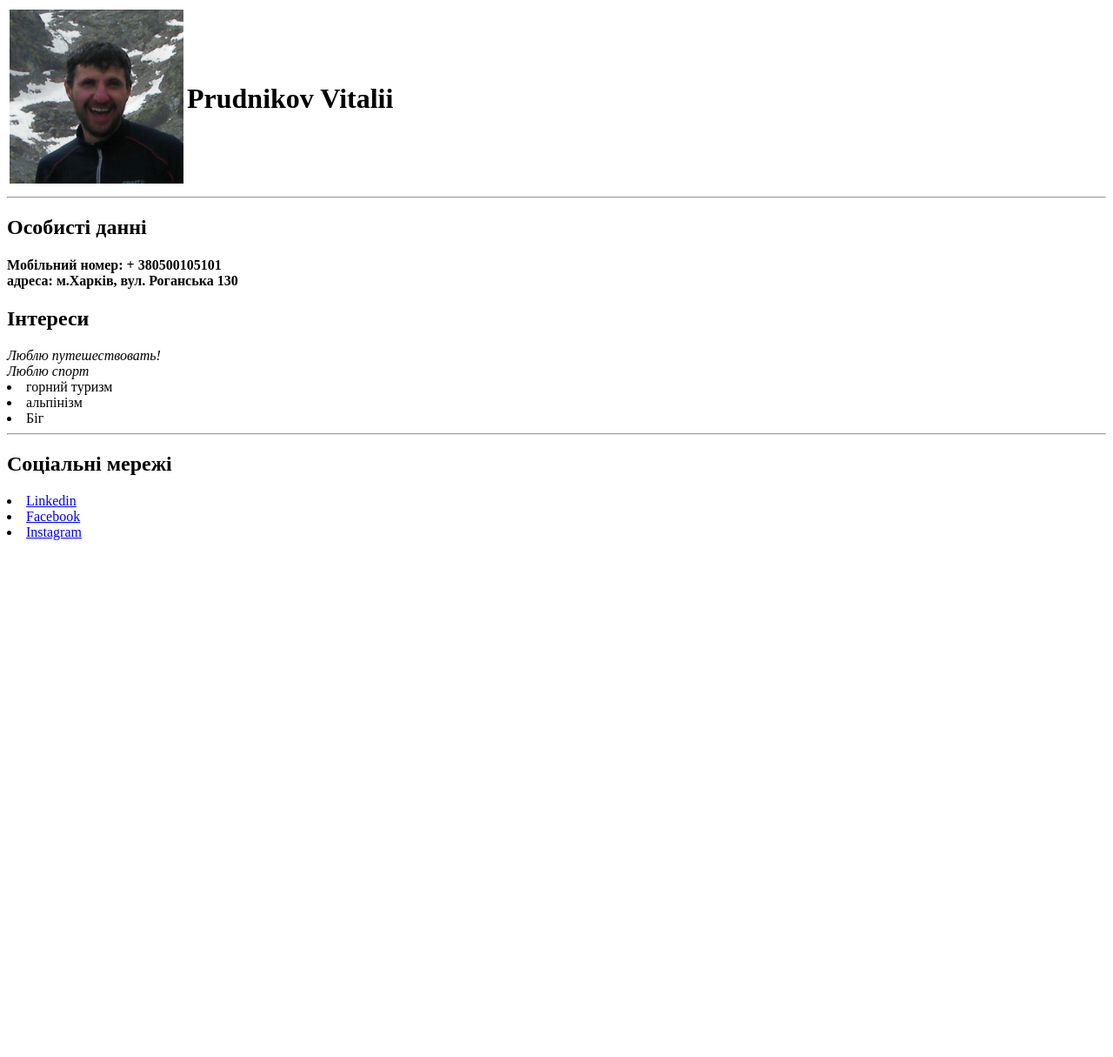
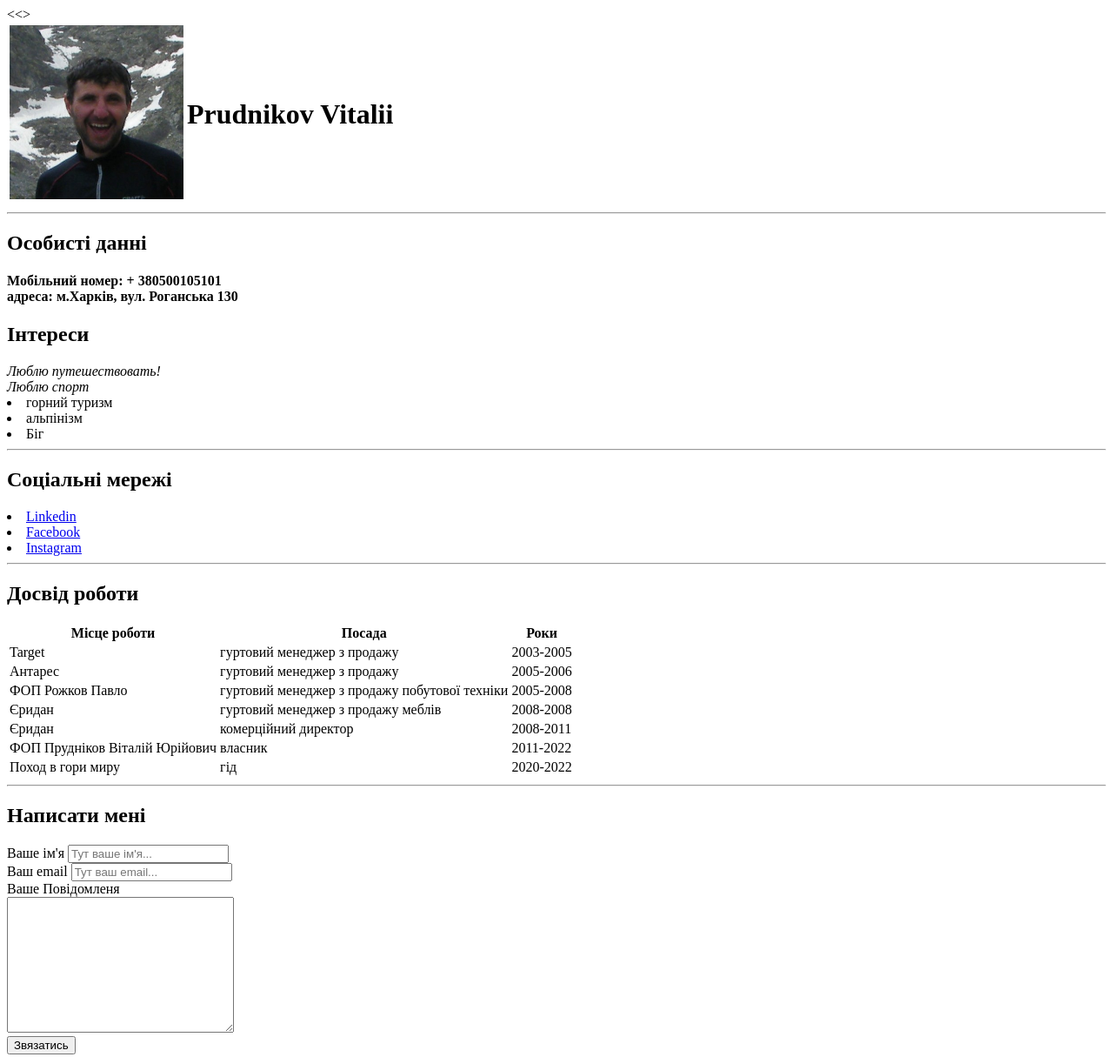
Before and after one commit to PrudnikovVetal/Prudnikov-cv, a plain HTML site: page index.html in a window 1280 px wide. Shown: the whole page at 87% size. Before the commit the page ends 800 px from the top, so only its background shows below. Drawn offline with Linux system fonts and the light colour scheme.

Commit message:
html finish

```diff
--- a/index.html
+++ b/index.html
@@ -8,10 +8,10 @@
   </head>
   <body>
     <table>
-        <tr>
+        <<>
             <td><img src="avatar.JPG" width="200" alt="тут моя фото"></td>
             <td><h1>Prudnikov Vitalii</h1></td>
-        </tr>
+        </<tr>
     </table>
 
     <hr />
@@ -47,5 +47,105 @@
             target ="_blank" >Instagram</a>
         </li>
     </uг>
+    <hr/>
+    <h2>Досвід роботи</h2>
+    <table>
+        <tr>
+            <th>
+                Місце  роботи
+            </th>
+            <th>Посада</th>
+            <th>Роки</th>
+        </tr>
+
+            <td>
+Target
+            </td>
+            <td>
+гуртовий менеджер з продажу
+            </td>
+            <td>
+2003-2005
+            </td>
+        </tr>
+        <tr>
+        <td>
+Антарес
+        </td>
+        <td>
+гуртовий менеджер з продажу
+        </td>
+        <td>
+2005-2006
+        </td>
+        <tr>
+            <td>
+ФОП Рожков Павло
+            </td>
+            <td>
+гуртовий менеджер з продажу побутової техніки
+            </td>
+            <td>
+2005-2008
+            </td>
+            <tr>
+            <td>
+Єридан
+            </td>
+            <td>
+гуртовий менеджер з продажу меблів
+            </td>
+            <td>
+2008-2008
+            </td>
+            <tr>
+            <td>
+Єридан
+            </td>
+            <td>
+комерційний директор
+            </td>
+            <td>
+2008-2011
+            </td>
+<tr>            <td>
+    ФОП Прудніков Віталій Юрійович
+                </td>
+                <td>
+    власник
+                </td>
+                <td>
+    2011-2022
+                </td></tr>
+
+            <tr>            <td>
+                Поход в гори миру
+                            </td>
+                            <td>
+                гід
+                            </td>
+                            <td>
+                2020-2022
+                            </td>
+                        </tr>
+    </table>
+    <hr/>
+    <h2>Написати мені</h2>
+    <form action="/">
+        <label for="name">Ваше ім'я</label>
+        <input type="text" id="name" placeholder="Тут ваше ім'я...">
+        <br>
+        <label for="email">Ваш email</label>
+        <input type="text" id="email" placeholder="Тут ваш email...">
+        <br>
+        <label for="Повідомленя">Ваше Повідомленя</label>
+<br>
+       <textarea name="" id="" cols="30" rows="10" >
+    </textarea>
+
+        <br>
+        <input type="submit"value="Звязатись">
+
+    </form>
     </body>
 </html>
```
